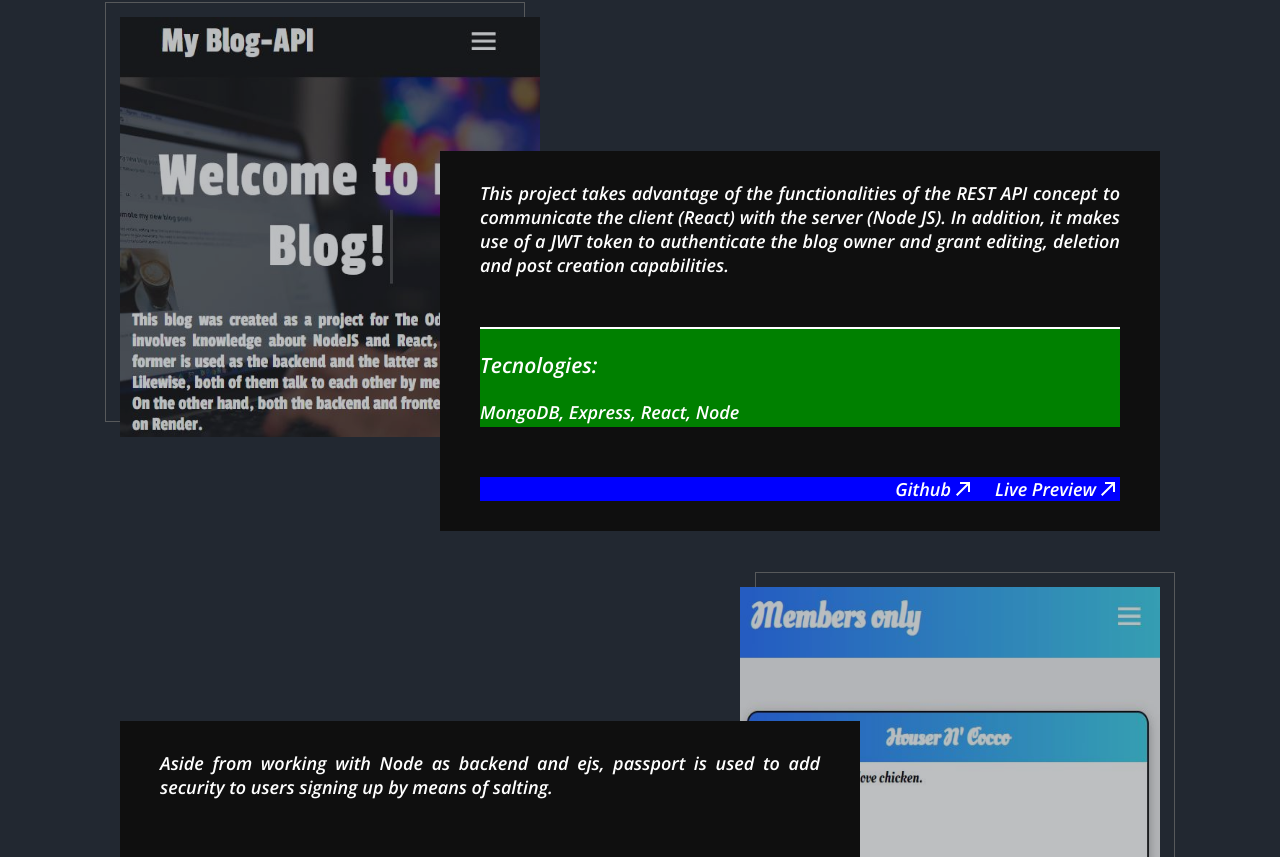
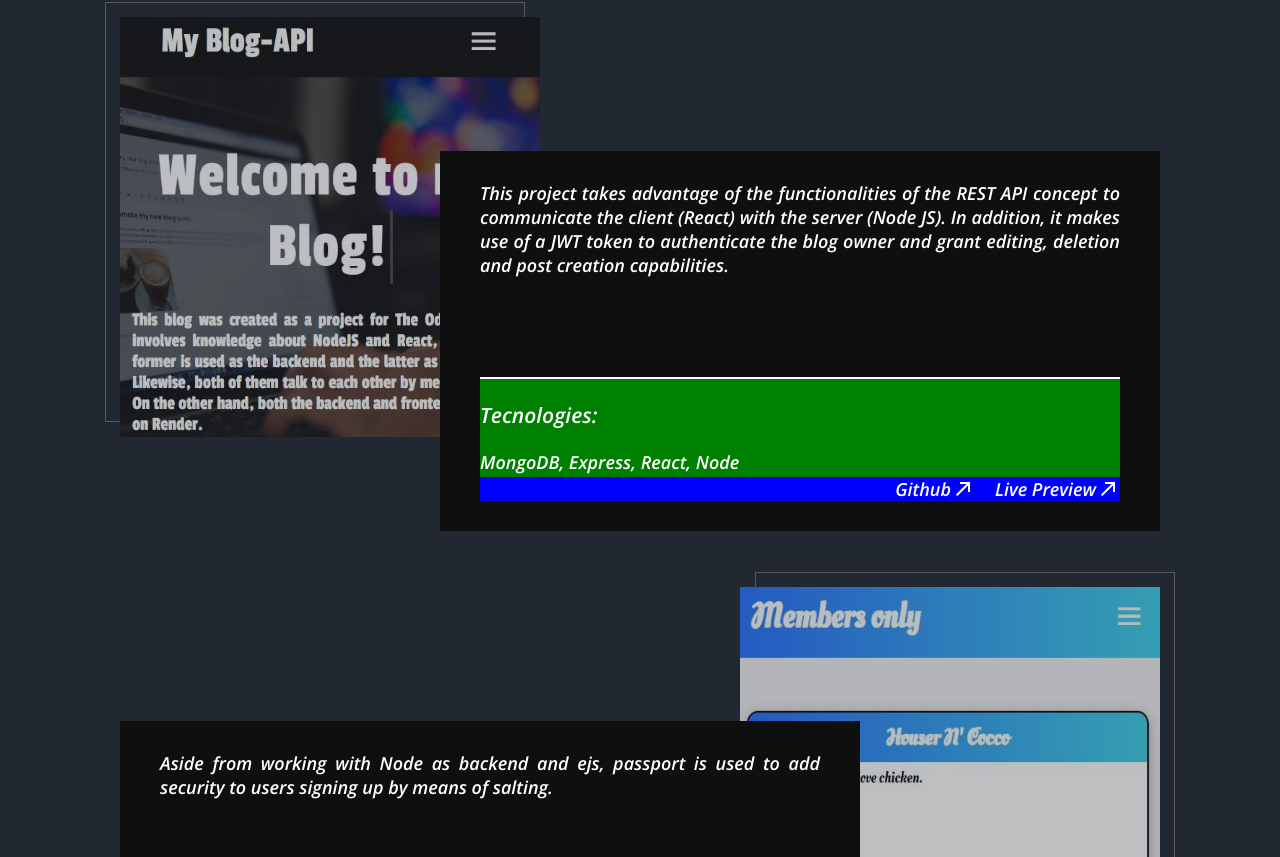
Before and after one commit to Houser97/Portfolio, a React (Create React App) app: page / in a window 1280 px wide. Shown: the part 1603-2460 px from the top of the page. Built offline with nearby package versions, Linux system fonts and the light colour scheme.

Commit message:
Set description div display as flex column to strecth it using flex grow

```diff
--- a/src/styles/ProjectCard.css
+++ b/src/styles/ProjectCard.css
@@ -86,6 +86,12 @@
     padding: 30px 40px;
     text-align: justify;
     font-size: 18px;
+}
+
+.description-part{
+    display: flex;
+    flex-flow: column;
+    flex: 1;
 }
 
 /*Sección de tecnologias*/
```
